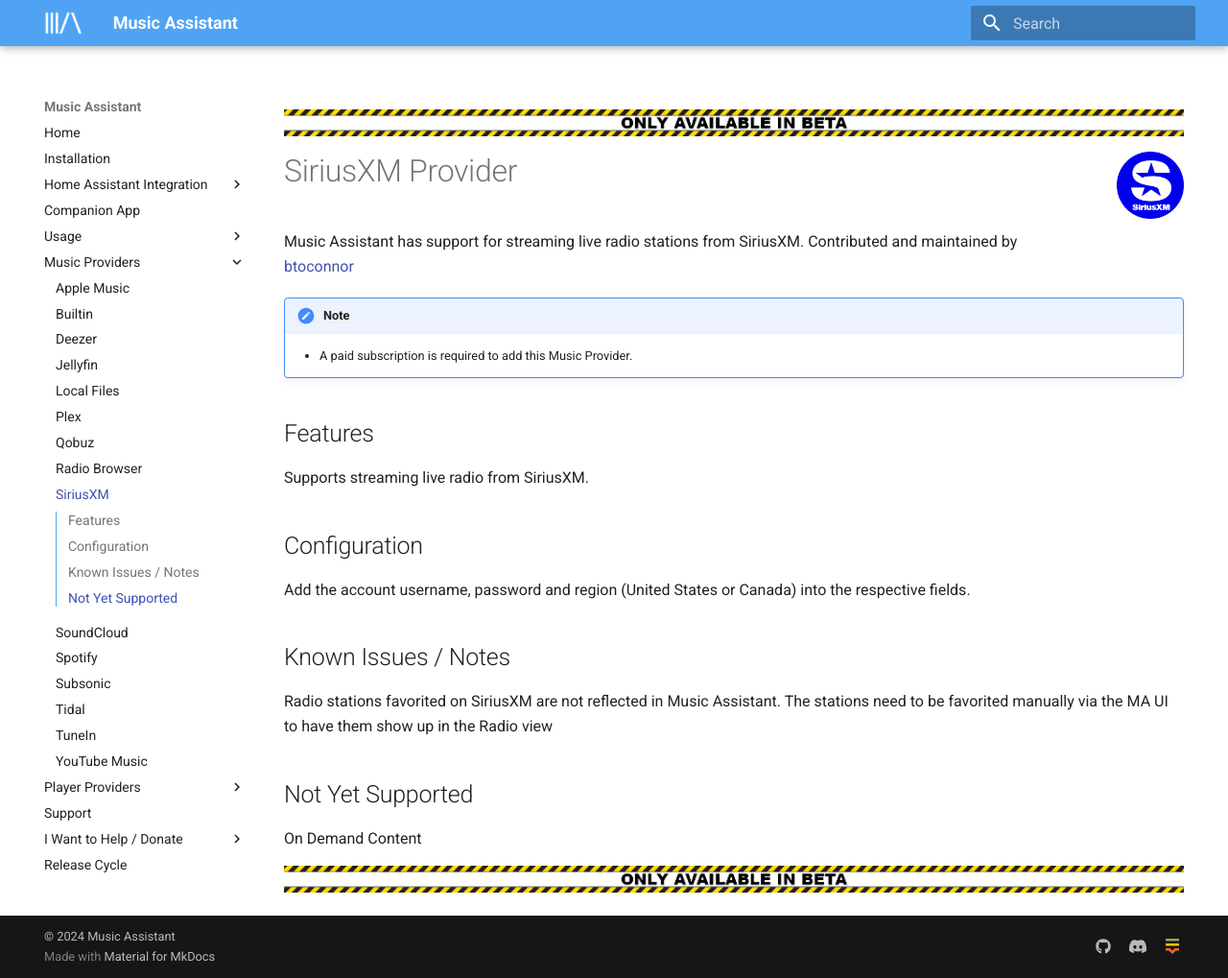
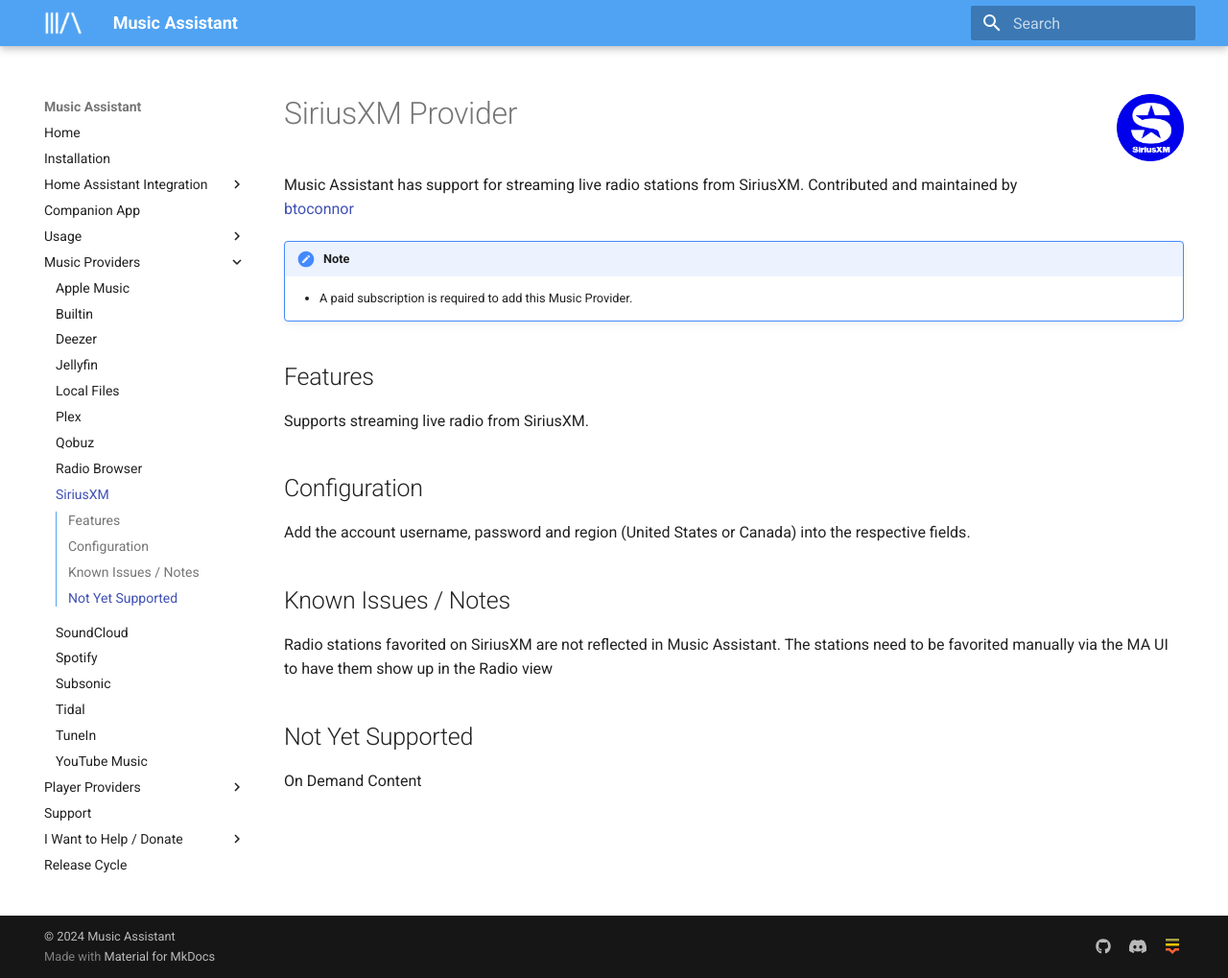
Before and after one commit to pwbriggs/music-assistant.github.io, an MkDocs documentation site: the page built from docs/music-providers/siriusxm.md, in a window 1280 px wide and 1019 px high. Shown: the whole window at 96% size. Built offline with MkDocs 1.6.1 and Material for MkDocs 9.7.7, drawn with Linux system fonts in a browser that asks for light colours.

Commit message:
Remove beta status when 2.3.0 ships

```diff
--- a/docs/music-providers/siriusxm.md
+++ b/docs/music-providers/siriusxm.md
@@ -1,5 +1,3 @@
-![Beta](../assets/beta-testing.png){ width=1000 align=center }
-
 # SiriusXM Provider ![Preview image](../assets/icons/siriusxm-logo.png){ width=70 align=right }
 
 Music Assistant has support for streaming live radio stations from SiriusXM. Contributed and maintained by [btoconnor](https://github.com/btoconnor)
@@ -22,5 +20,3 @@
 ## Not Yet Supported
 
 On Demand Content
-
-![Beta](../assets/beta-testing.png){ width=1000 align=center }
```
